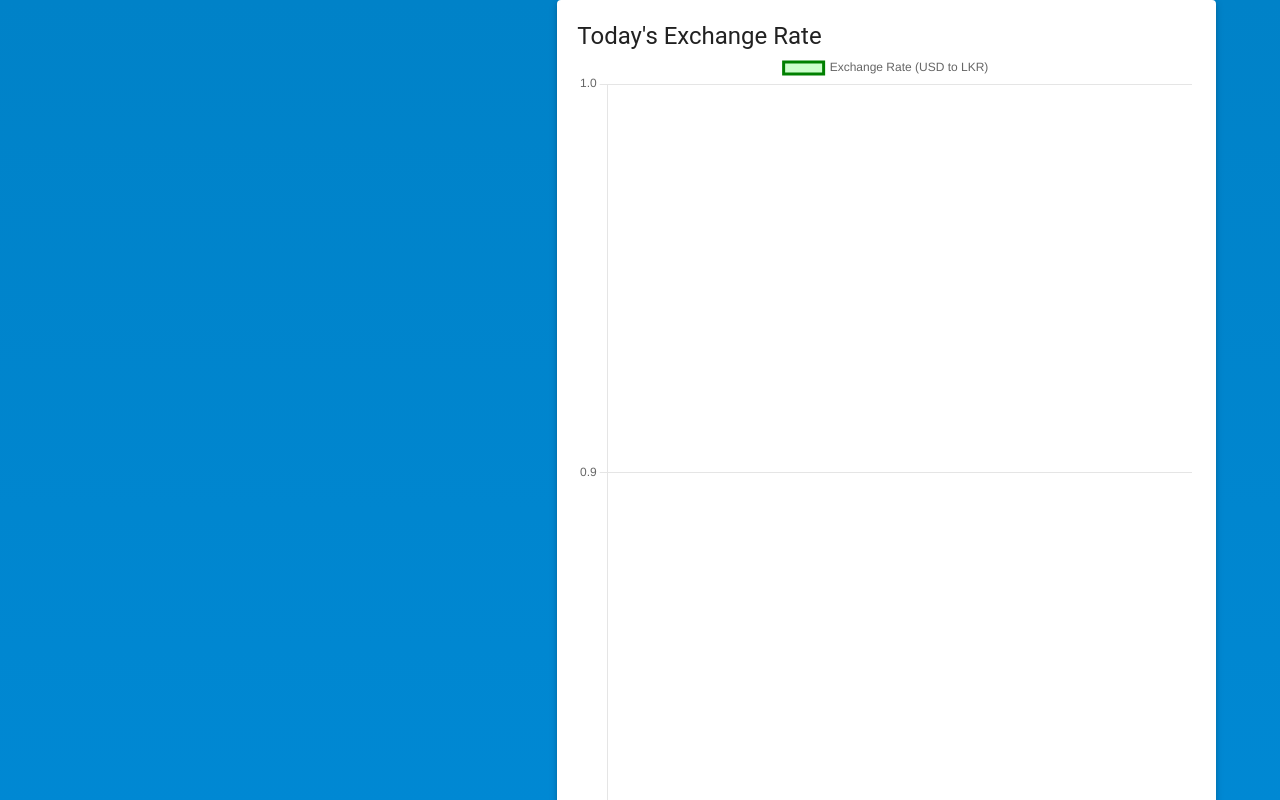
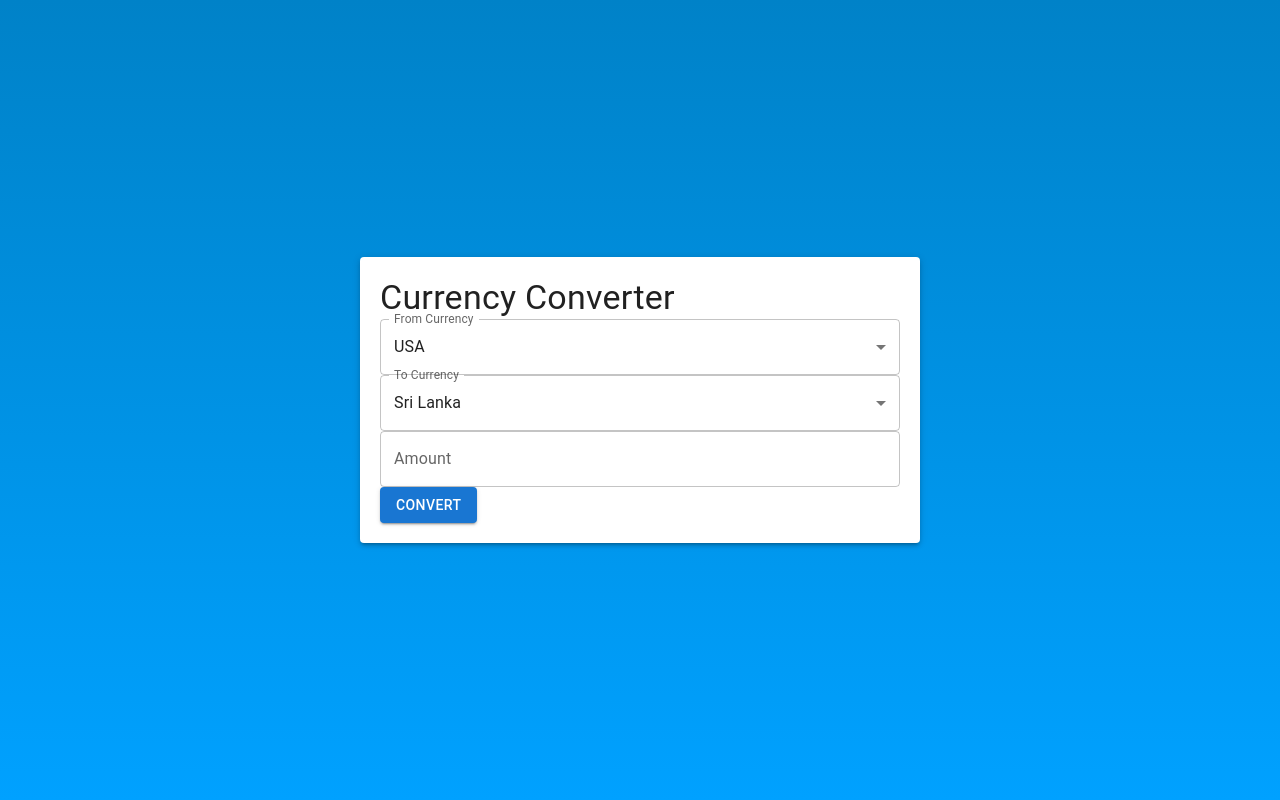
Before and after one commit to arosayru/Simple-Currency-Converter, a React (Create React App) app in the folder frontend/: page / in a window 1280 px wide. Shown: the top 800 px of the page. Built offline with nearby package versions, Linux system fonts and the light colour scheme; no server answers.

Commit message:
apply changes

```diff
--- a/frontend/src/App.js
+++ b/frontend/src/App.js
@@ -1,31 +1,20 @@
 import React from "react";
 import { Container, Grid, Typography, Paper } from "@mui/material";
 import CurrencyConverter from "./components/CurrencyConverter";
-import ExchangeRateChart from "./components/ExchangeRateChart";
 import "./styles/App.css";
 
 const App = () => {
   return (
     <div className="app-container">
       <Container>
-        <Grid container spacing={4} alignItems="center">
-          {/* Left Side - Currency Converter */}
-          <Grid item xs={12} md={5}>
+        <Grid container spacing={4} justifyContent="center">
+          {/* Currency Converter Component */}
+          <Grid item xs={12} md={6}>
             <Paper className="converter-container" elevation={3}>
               <Typography variant="h4" className="title">
                 Currency Converter
               </Typography>
               <CurrencyConverter />
-            </Paper>
-          </Grid>
-
-          {/* Right Side - Exchange Rate Chart */}
-          <Grid item xs={12} md={7}>
-            <Paper className="chart-container" elevation={3}>
-              <Typography variant="h5" className="title">
-                Today's Exchange Rate
-              </Typography>
-              <ExchangeRateChart />
             </Paper>
           </Grid>
         </Grid>
--- a/frontend/src/components/CurrencyConverter.js
+++ b/frontend/src/components/CurrencyConverter.js
@@ -42,6 +42,7 @@ const CurrencyConverter = () => {
         value={fromCurrency}
         onChange={(e) => setFromCurrency(e.target.value)}
         fullWidth
+        className="text-field"
       >
         {countries.map((c) => (
           <MenuItem key={c.code} value={c.code}>
@@ -56,6 +57,7 @@ const CurrencyConverter = () => {
         value={toCurrency}
         onChange={(e) => setToCurrency(e.target.value)}
         fullWidth
+        className="text-field"
       >
         {countries.map((c) => (
           <MenuItem key={c.code} value={c.code}>
@@ -70,6 +72,7 @@ const CurrencyConverter = () => {
         value={amount}
         onChange={(e) => setAmount(e.target.value)}
         fullWidth
+        className="text-field"
       />
 
       <Button variant="contained" color="primary" onClick={handleConvert} className="convert-button">
--- a/frontend/src/components/ExchangeRateChart.js
+++ /dev/null
@@ -1,52 +0,0 @@
-import React, { useEffect, useState } from "react";
-import { Line } from "react-chartjs-2";
-import { Chart as ChartJS, CategoryScale, LinearScale, PointElement, LineElement, Title, Tooltip, Legend } from "chart.js";
-import axios from "axios";
-
-ChartJS.register(CategoryScale, LinearScale, PointElement, LineElement, Title, Tooltip, Legend);
-
-const ExchangeRateChart = () => {
-  const [chartData, setChartData] = useState({
-    labels: [],
-    datasets: [
-      {
-        label: "Exchange Rate (USD to LKR)",
-        data: [],
-        borderColor: "green",
-        backgroundColor: "rgba(0, 255, 0, 0.2)",
-        fill: true,
-      }
-    ]
-  });
-
-  useEffect(() => {
-    const fetchRates = async () => {
-      try {
-        const response = await axios.get("https://v6.exchangerate-api.com/v6/72427cd09834ad58b23cd29d/latest/USD");
-        const rates = response.data.conversion_rates;
-        const currentTime = new Date().toLocaleTimeString();
-
-        setChartData((prevData) => ({
-          labels: [...prevData.labels.slice(-9), currentTime],
-          datasets: [
-            {
-              ...prevData.datasets[0],
-              data: [...prevData.datasets[0].data.slice(-9), rates["LKR"]],
-            }
-          ]
-        }));
-      } catch (error) {
-        console.error("Error fetching exchange rates:", error);
-      }
-    };
-
-    fetchRates();
-    const interval = setInterval(fetchRates, 30000);
-
-    return () => clearInterval(interval);
-  }, []);
-
-  return <Line data={chartData} options={{ responsive: true, maintainAspectRatio: false }} />;
-};
-
-export default ExchangeRateChart;
--- a/frontend/src/styles/App.css
+++ b/frontend/src/styles/App.css
@@ -7,16 +7,16 @@
 }
 
 .converter-container {
-  background: #a1db8b;
-  padding: 20px;
-  border-radius: 10px;
-}
-
-.chart-container {
   background: white;
   padding: 20px;
   border-radius: 10px;
+  box-shadow: 0px 4px 10px rgba(0, 0, 0, 0.1);
 }
+
+.text-field {
+  margin-bottom: 25px;
+}
+
 
 .convert-button {
   margin-top: 10px;
```
